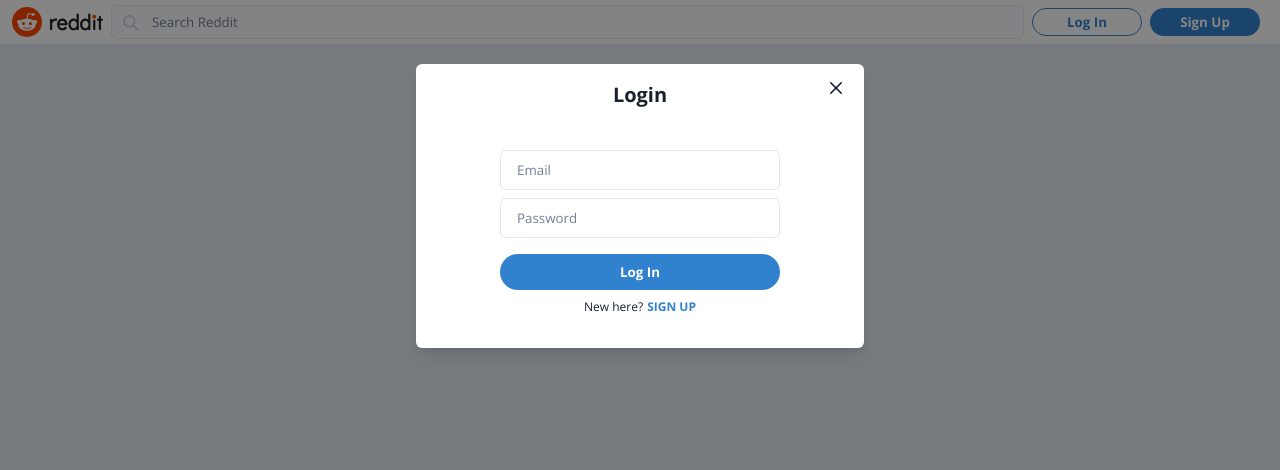
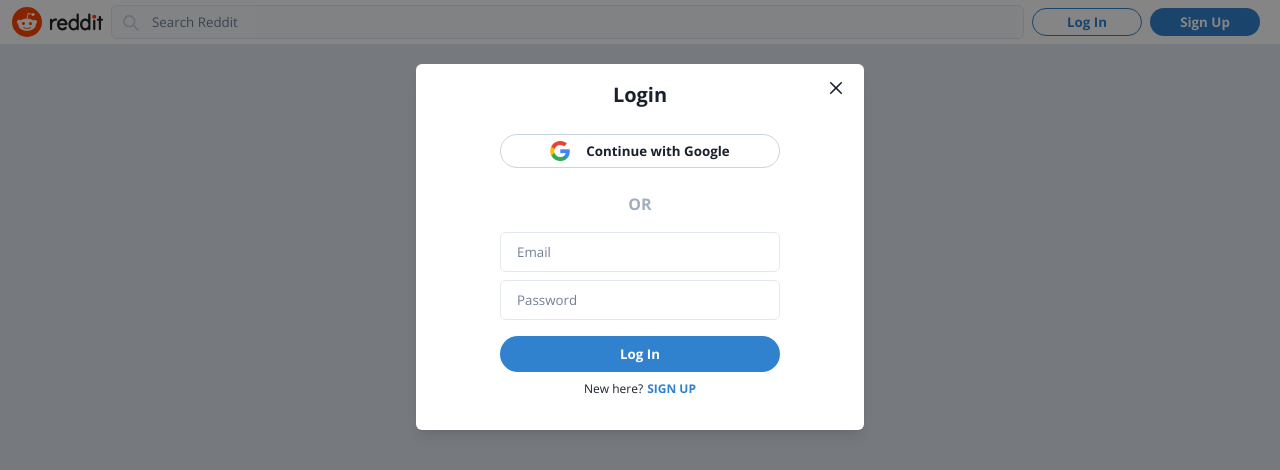
Before and after one commit to YuliiaNovak/reddit-clone, a Next.js app: page / in a window 1280 px wide. Both pictures are taken after a click on the button "Log In". Shown: the top 470 px of the page. Built offline with nearby package versions, Linux system fonts and the light colour scheme.

Commit message:
add oauth buttons

```diff
--- a/src/components/Modal/Auth/AuthModal.tsx
+++ b/src/components/Modal/Auth/AuthModal.tsx
@@ -10,10 +10,12 @@
    ModalBody,
    ModalFooter,
    Flex,
+   Text,
 } from "@chakra-ui/react";
 import React from "react";
 import { useRecoilState } from "recoil";
 import AuthInputs from "./AuthInputs";
+import OAuthButtons from "./OAuthButtons";
 
 const AuthModal: React.FC = () => {
    const [modalState, setModalState] = useRecoilState(AuthModalState);
@@ -49,7 +51,10 @@
                      width="70%"
                      pb={6}
                   >
-                     {/* <OAuthButtons /> */}
+                     <OAuthButtons />
+                     <Text color="gray.400" fontWeight={700}>
+                        OR
+                     </Text>
                      <AuthInputs />
                      {/* <ResetPassword/> */}
                   </Flex>
--- /dev/null
+++ b/src/components/Modal/Auth/OAuthButtons.tsx
@@ -0,0 +1,19 @@
+import { Button, Flex, Image } from "@chakra-ui/react";
+import React from "react";
+
+const OAuthButtons: React.FC = () => {
+   return (
+      <Flex direction="column" width="100%" mb={4}>
+         <Button variant="oauth" mb={2}>
+            <Image
+               src="./images/googlelogo.png"
+               alt="Google logo"
+               height="20px"
+               mr={4}
+            />
+            Continue with Google
+         </Button>
+      </Flex>
+   );
+};
+export default OAuthButtons;
```
